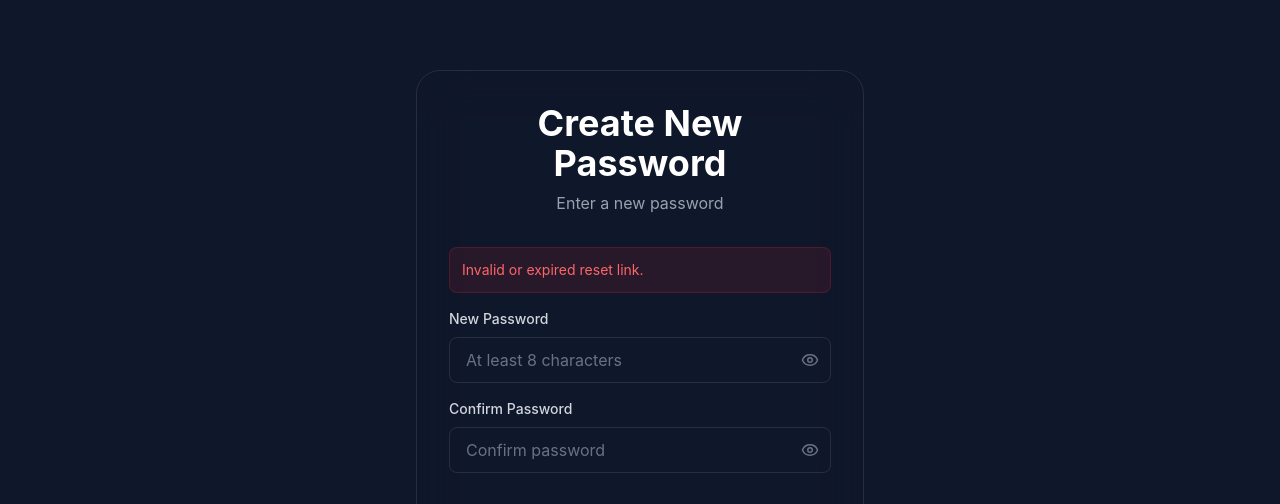
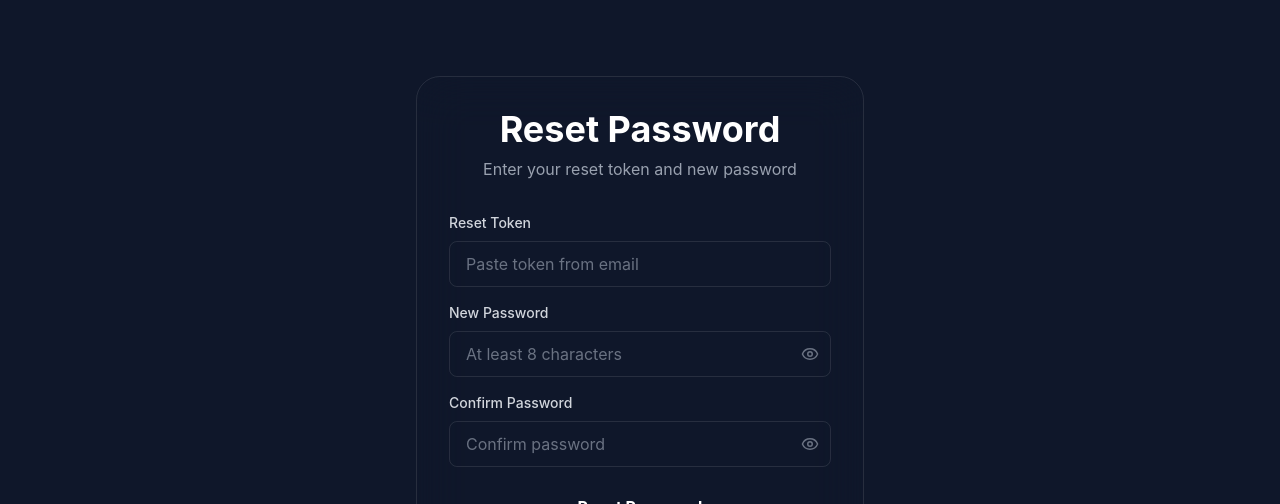
Before and after one commit to sixsmith3819-ship-it/Tech-store, a Next.js app: page /auth/reset-password in a window 1280 px wide. Shown: the part 130-634 px from the top of the page. Built offline with nearby package versions, Linux system fonts and the light colour scheme; no server answers.

Commit message:
fix: remove useEffect and useSearchParams from reset-password page

```diff
--- a/src/app/auth/reset-password/page.tsx
+++ b/src/app/auth/reset-password/page.tsx
@@ -1,16 +1,14 @@
-export const dynamic = "force-dynamic"
-
 'use client'
 
-import { useState, useEffect } from 'react'
-import { useRouter, useSearchParams } from 'next/navigation'
+import { useState } from 'react'
+import { useRouter } from 'next/navigation'
 import Link from 'next/link'
-import { Lock, ArrowLeft, Sparkles, Eye, EyeOff } from 'lucide-react'
+import { Lock, ArrowLeft, Eye, EyeOff } from 'lucide-react'
 
 export default function ResetPasswordPage() {
   const router = useRouter()
-  const searchParams = useSearchParams()
   const [formData, setFormData] = useState({
+    token: '',
     password: '',
     confirmPassword: '',
   })
@@ -19,14 +17,6 @@ export default function ResetPasswordPage() {
   const [submitted, setSubmitted] = useState(false)
   const [showPassword, setShowPassword] = useState(false)
   const [showConfirm, setShowConfirm] = useState(false)
-
-  const token = searchParams.get('token')
-
-  useEffect(() => {
-    if (!token) {
-      setErrors({ general: 'Invalid or expired reset link.' })
-    }
-  }, [token])
 
   const handleChange = (e: React.ChangeEvent<HTMLInputElement>) => {
     const { name, value } = e.target
@@ -44,6 +34,9 @@ export default function ResetPasswordPage() {
     e.preventDefault()
     const newErrors: Record<string, string> = {}
 
+    if (!formData.token) {
+      newErrors.token = 'Reset token is required'
+    }
     if (!formData.password || formData.password.length < 8) {
       newErrors.password = 'Password must be at least 8 characters'
     }
@@ -64,7 +57,7 @@ export default function ResetPasswordPage() {
         method: 'POST',
         headers: { 'Content-Type': 'application/json' },
         body: JSON.stringify({
-          token,
+          token: formData.token,
           password: formData.password,
         }),
       })
@@ -91,18 +84,14 @@ export default function ResetPasswordPage() {
 
   return (
     <div className="min-h-screen bg-surface-base flex items-center justify-center py-8 px-4 relative overflow-hidden">
-      <div className="fixed inset-0 overflow-hidden pointer-events-none hidden md:block">
-        <div className="absolute top-1/4 left-1/4 w-96 h-96 bg-oracle-500/20 rounded-full blur-3xl animate-float-slow"></div>
-      </div>
-
       <div className="w-full max-w-md relative z-10">
         <div className="bg-surface-elevated2/80 backdrop-blur-xl rounded-2xl sm:rounded-3xl border border-white/10 p-6 sm:p-8">
           <div className="text-center mb-6 sm:mb-8">
             <h1 className="text-3xl sm:text-4xl font-bold text-white mb-2">
-              {submitted ? 'Success!' : 'Create New Password'}
+              {submitted ? 'Success!' : 'Reset Password'}
             </h1>
             <p className="text-gray-400">
-              {submitted ? 'Redirecting to login...' : 'Enter a new password'}
+              {submitted ? 'Redirecting to login...' : 'Enter your reset token and new password'}
             </p>
           </div>
 
@@ -117,6 +106,20 @@ export default function ResetPasswordPage() {
                   {errors.general}
                 </div>
               )}
+
+              <div>
+                <label className="block text-sm font-medium text-gray-300 mb-2">Reset Token</label>
+                <input
+                  name="token"
+                  type="text"
+                  value={formData.token}
+                  onChange={handleChange}
+                  disabled={isLoading}
+                  className="w-full px-4 py-2.5 bg-surface-elevated3 border border-white/10 rounded-lg text-white placeholder-gray-500 focus:ring-2 focus:ring-oracle-500"
+                  placeholder="Paste token from email"
+                />
+                {errors.token && <p className="text-red-400 text-xs mt-1">{errors.token}</p>}
+              </div>
 
               <div>
                 <label className="block text-sm font-medium text-gray-300 mb-2">New Password</label>
```
